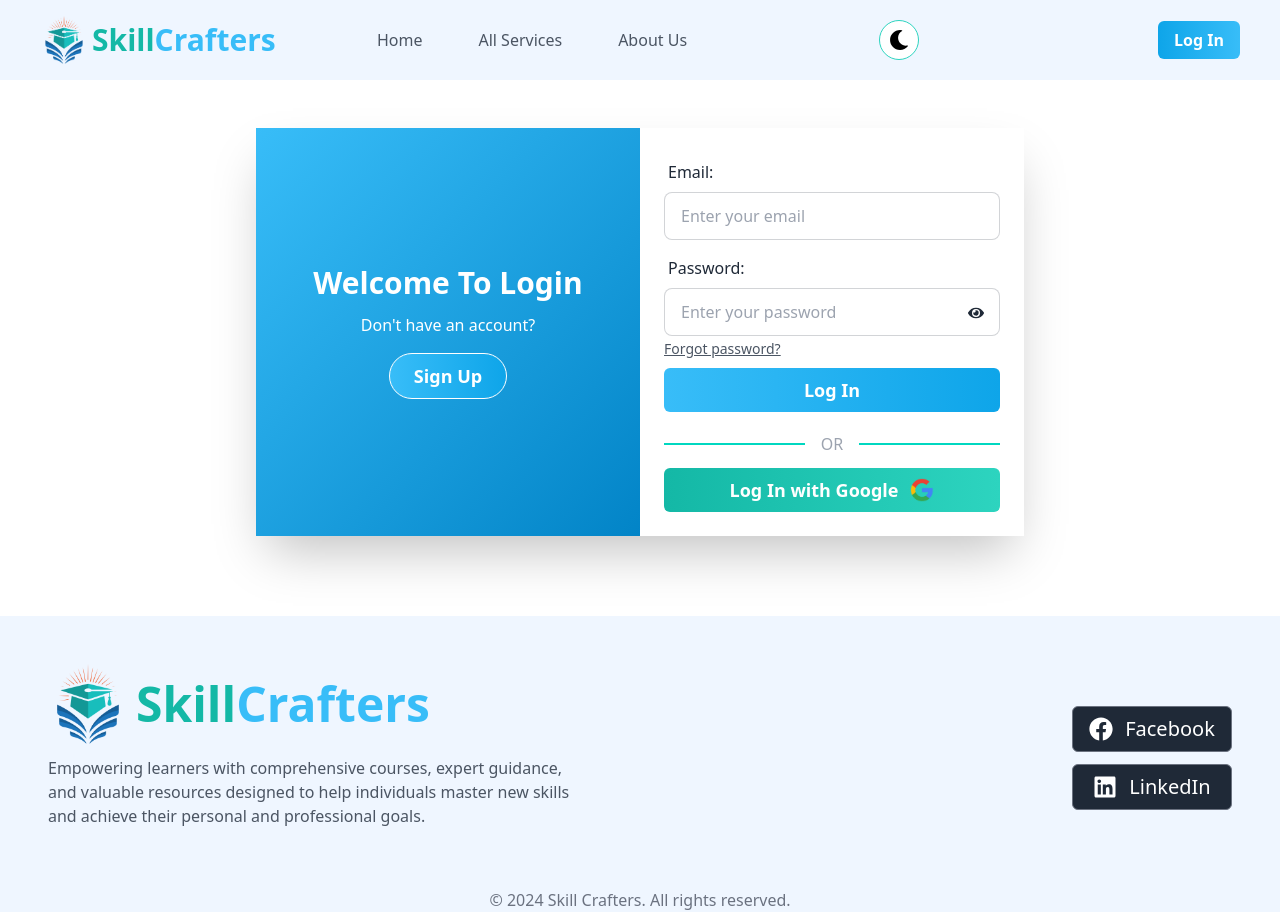
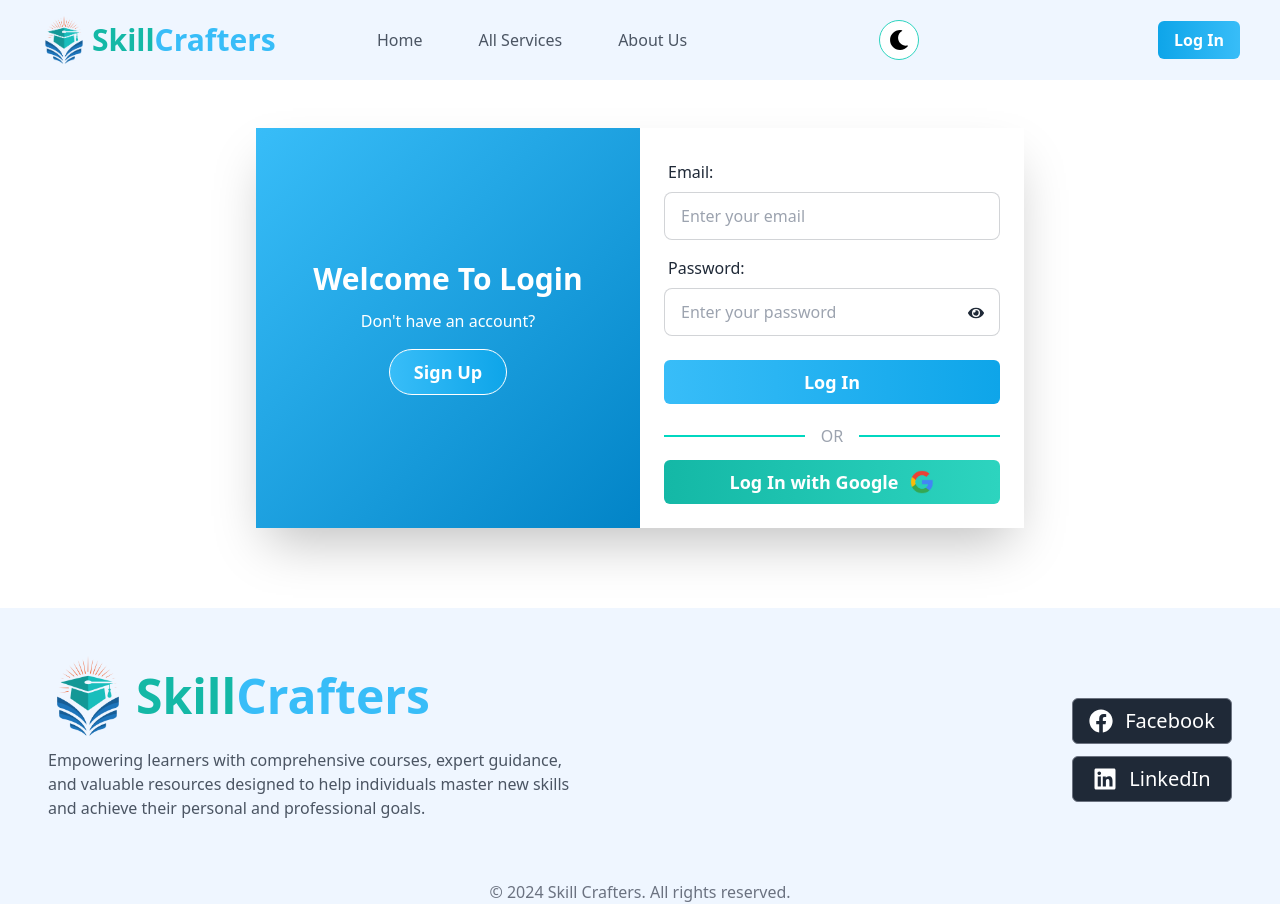
Before and after one commit to Ashiqur1819/Skill-Crafters-Client-Side, a React (Vite) app: page /login in a window 1280 px wide. Built offline with nearby package versions, Linux system fonts and the light colour scheme; no server answers.

Commit message:
Update login page

```diff
--- a/src/pages/Login.jsx
+++ b/src/pages/Login.jsx
@@ -121,17 +121,8 @@ const Login = () => {
               >
                 {showPassword ? <FaEyeSlash></FaEyeSlash> : <FaEye></FaEye>}
               </button>
-              <label>
-                <Link
-                  className={`label-text-alt link text-sm font-medium ${
-                    toggle ? "text-gray-600" : "text-gray-400"
-                  }`}
-                >
-                  Forgot password?
-                </Link>
-              </label>
             </div>
-            <div className="form-control">
+            <div className="form-control mt-4">
               <button className="py-2 px-6 text-lg rounded-md bg-gradient-to-r from-sky-400 to-sky-500   text-white cursor-pointer font-semibold hover:from-sky-500 hover:to-sky-400">
                 Log In
               </button>
```
